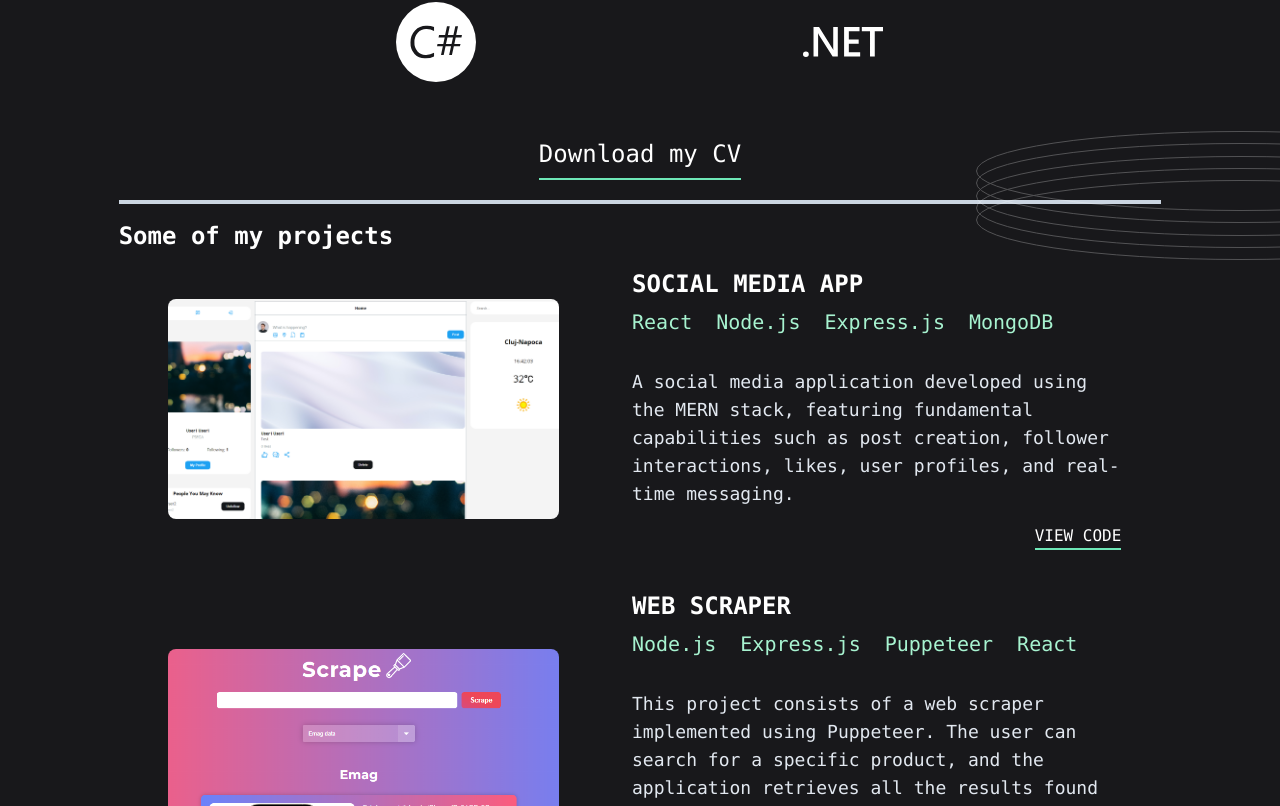
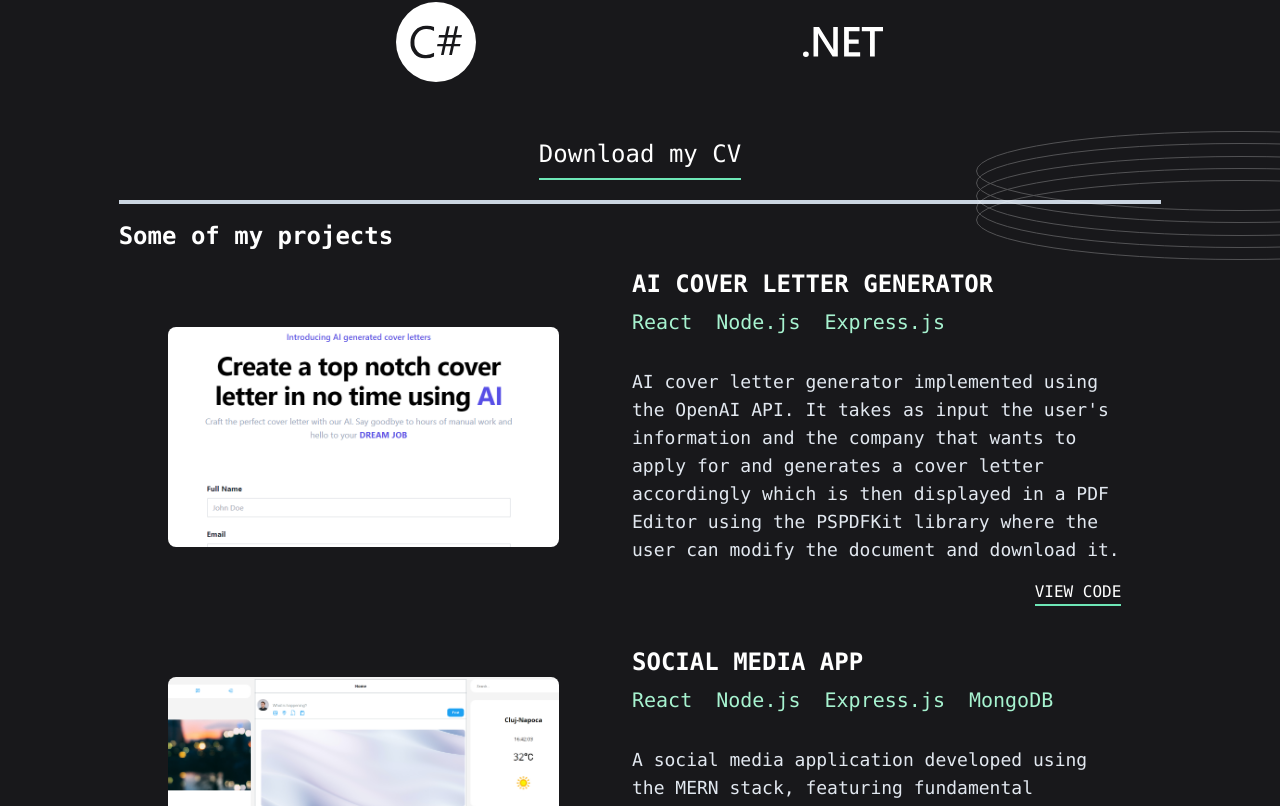
Before and after one commit to AndreiMorariu/portfolio, a React (Vite) app: page / in a window 1280 px wide. Shown: the part 1102-1908 px from the top of the page. Built offline with nearby package versions, Linux system fonts and the light colour scheme.

Commit message:
Added project and changed CV

```diff
--- a/src/components/Projects.jsx
+++ b/src/components/Projects.jsx
@@ -4,6 +4,15 @@ import { motion, useInView, useAnimation } from 'framer-motion';
 import Project from './Project';
 
 const PROJECTS = [
+  {
+    name: 'AI Cover Letter Generator',
+    image: 'ai.png',
+    technologies: ['React', 'Node.js', 'Express.js'],
+    description:
+        "AI cover letter generator implemented using the OpenAI API. It takes as input the user's information and the company that wants to apply for and generates a cover letter accordingly which is then displayed in a PDF Editor using the PSPDFKit library where the user can modify the document and download it.",
+    linkCode: 'https://github.com/AndreiMorariu/ai-cover-letter-generator',
+    linkProject: '',
+  },
   {
     name: 'Social Media App',
     image: 'mern.png',
@@ -72,7 +81,7 @@ function Projects() {
 
   return (
     <section className='pt-4 text-white' ref={ref}>
-      <h2 className='text-2xl md:text-left mb-4 font-bold '>
+      <h2 className='text-2xl md:text-left mb-4 font-bold'>
         Some of my projects
       </h2>
       <div className='flex flex-col gap-10'>
```
Also changed, not shown: public/ai.png (added), 1 other file (tests, documents, lock files or other folders).
